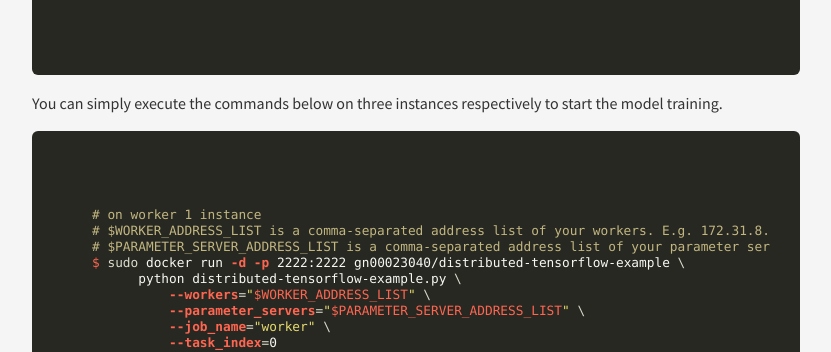
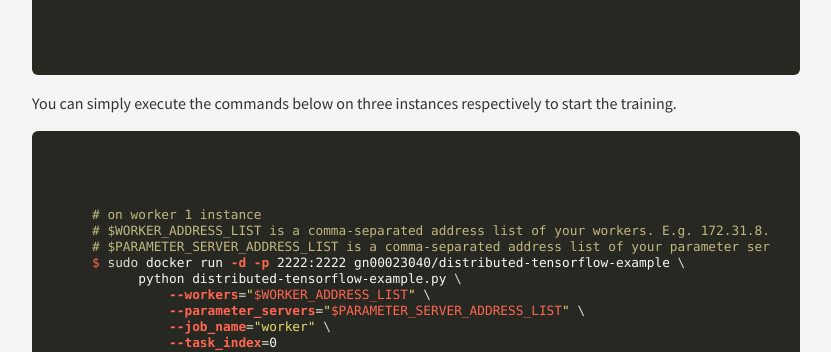
Before and after one commit to songyunlu/songyunlu.github.io, a Jekyll site: the page built from _posts/2017-01-03-run-distributed-tensorflow-example-with-gpu-via-nvidia-docker.md, in a window 1280 px wide and 1400 px high, scrolled down 853 px. Shown: the part 167-519 px from the top of the window, without its empty margins (224-1055 px from the left). Built offline with Jekyll 4.4.1, drawn with Linux system fonts in a browser that asks for light colours; comment, search, counter and statistics services are not loaded; some of the changed text lies outside the part shown.

Commit message:
1. Added SEO, emoji, metioned plugins. 2. Refined 2017-01-03-run-distributed-tensorflow-example-with-gpu-via-nvidia-docker.md

````diff
--- a/_config.yml
+++ b/_config.yml
@@ -3,6 +3,8 @@
 
 date_format: "%Y-%m-%d"
 
+markdown: kramdown
+highlighter: rouge
 # Build settings
 kramdown:
   input: GFM
@@ -17,3 +19,6 @@
 
 gems:
   - jekyll-feed
+  - jekyll-seo-tag
+  - jemoji
+  - jekyll-mentions
--- a/_layouts/default.html
+++ b/_layouts/default.html
@@ -4,6 +4,7 @@
     <meta charset="UTF-8">
     <meta name="viewport" content="width=device-width, initial-scale=1">
     {% feed_meta %}
+    {% seo %}
     <link rel="stylesheet" href="{{ site.baseurl }}/css/main.css">
     <link rel='shortcut icon' type='image/x-icon' href='{{ site.baseurl }}/images/favicon.ico' />
     <title>{{ site.title }}</title>
--- a/_posts/2017-01-03-run-distributed-tensorflow-example-with-gpu-via-nvidia-docker.md
+++ b/_posts/2017-01-03-run-distributed-tensorflow-example-with-gpu-via-nvidia-docker.md
@@ -20,14 +20,14 @@
 
 Based on the tensorlfow image, I've made a docker image [`gn00023040/distributed-tensorflow-example`](https://hub.docker.com/r/gn00023040/distributed-tensorflow-example/) contains the [example.py provided by Imanol](https://github.com/ischlag/distributed-tensorflow-example).
 
-```Dockerfile
+```dockerfile
 # Dockerfile
 FROM tensorflow/tensorflow:latest-gpu
 MAINTAINER Jimmy Lu <slu@linkernetworks.com>
 RUN curl -O http://blog.jimmylu.idv.tw/assets/distributed-tensorflow-example.py
 ```
 
-You can simply execute the commands below on three instances respectively to start the model training.
+You can simply execute the commands below on three instances respectively to start the training.
 
 ```bash
 # on worker 1 instance
````
Also changed, not shown: other parts of _posts/2017-01-03-run-distributed-tensorflow-example-with-gpu-via-nvidia-docker.md (+1 -1 lines).
